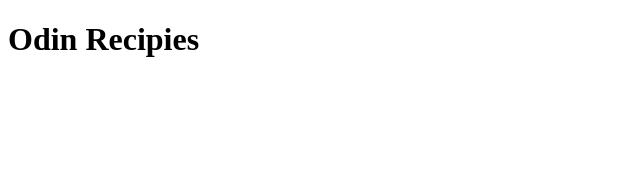
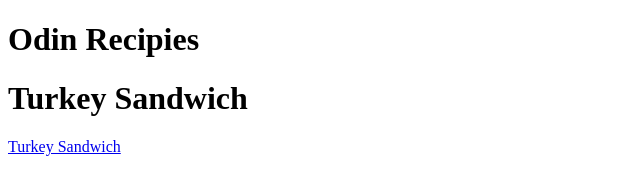
Before and after one commit to soakkaa/odin_recipies, a plain HTML site: page index.html in a window 1280 px wide. Shown: the whole page, without its empty margins (0-640 px from the left). Drawn offline with Linux system fonts and the light colour scheme.

Commit message:
finished iteration 2

```diff
--- a/index.html
+++ b/index.html
@@ -9,6 +9,9 @@
 
 <body>
     <h1>Odin Recipies</h1>
+
+    <h1>Turkey Sandwich</h1>
+    <a href="recipies/turkeysandwich.html">Turkey Sandwich</a>
 </body>
 
 
```
